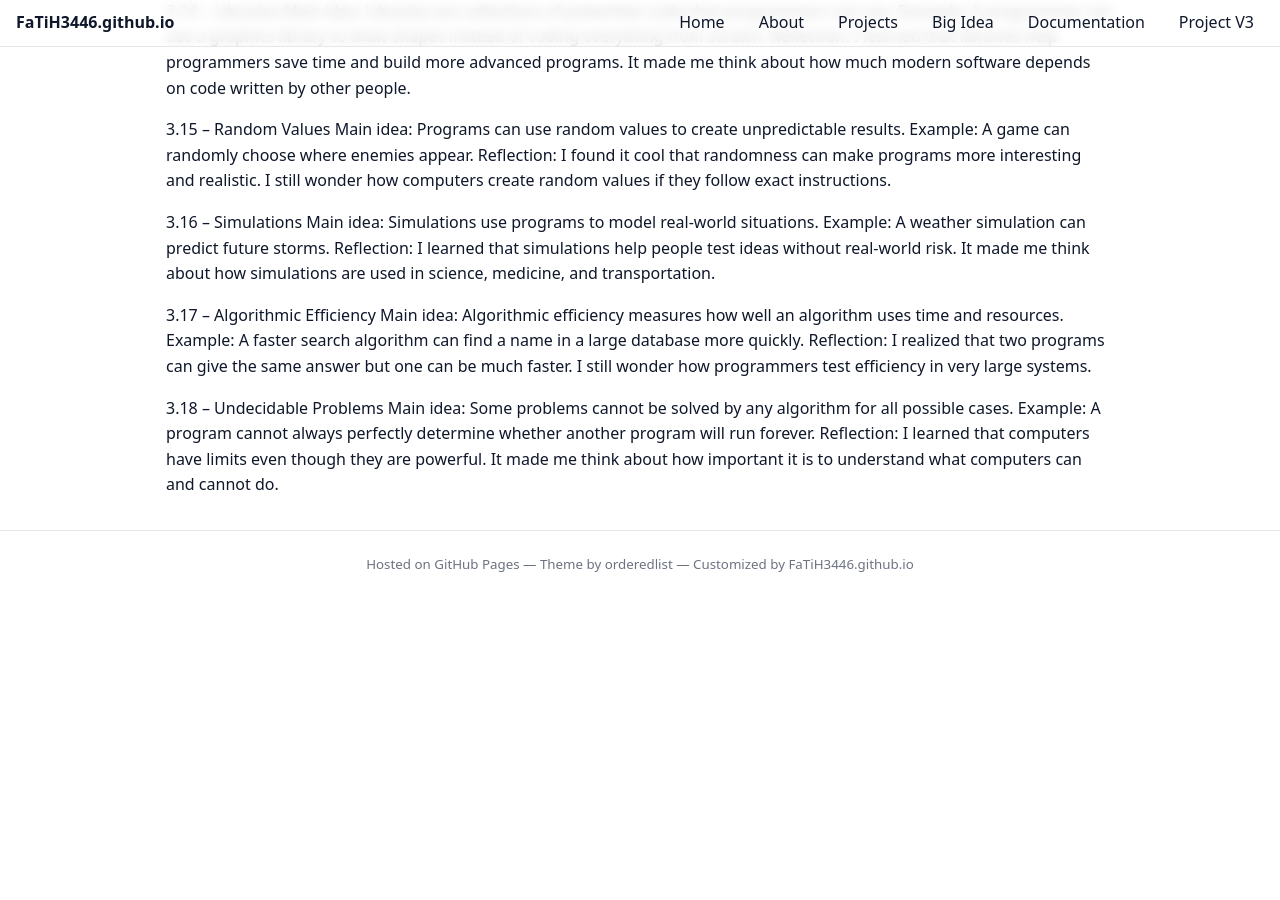
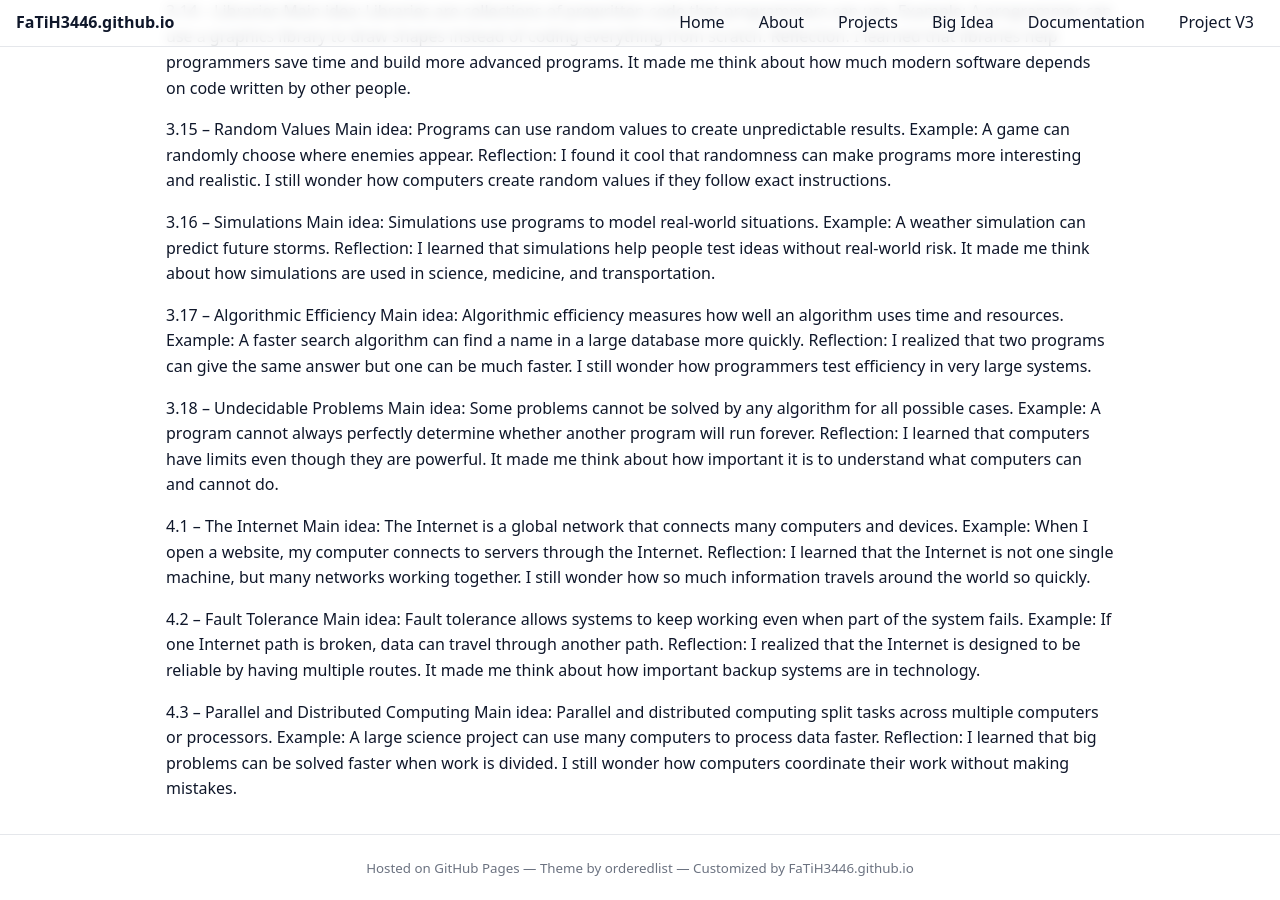
Before and after one commit to FaTiH3446/FaTiH3446.github.io, a Jekyll site: the page built from bigideas.md, in a window 1280 px wide and 900 px high, scrolled down 2838 px. Built offline with Jekyll 4.4.1, drawn with Linux system fonts in a browser that asks for light colours; our own code applies the rules of GitHub Pages for plain Markdown files; before the commit the page ends 3435 px from its top, so only the background shows below that.

Commit message:
Add sections on Internet and computing concepts

```diff
--- a/bigideas.md
+++ b/bigideas.md
@@ -156,3 +156,18 @@ Reflection: I realized that two programs can give the same answer but one can be
 Main idea: Some problems cannot be solved by any algorithm for all possible cases.
 Example: A program cannot always perfectly determine whether another program will run forever.
 Reflection: I learned that computers have limits even though they are powerful. It made me think about how important it is to understand what computers can and cannot do.
+
+4.1 – The Internet
+Main idea: The Internet is a global network that connects many computers and devices.
+Example: When I open a website, my computer connects to servers through the Internet.
+Reflection: I learned that the Internet is not one single machine, but many networks working together. I still wonder how so much information travels around the world so quickly.
+
+4.2 – Fault Tolerance
+Main idea: Fault tolerance allows systems to keep working even when part of the system fails.
+Example: If one Internet path is broken, data can travel through another path.
+Reflection: I realized that the Internet is designed to be reliable by having multiple routes. It made me think about how important backup systems are in technology.
+
+4.3 – Parallel and Distributed Computing
+Main idea: Parallel and distributed computing split tasks across multiple computers or processors.
+Example: A large science project can use many computers to process data faster.
+Reflection: I learned that big problems can be solved faster when work is divided. I still wonder how computers coordinate their work without making mistakes.
```
